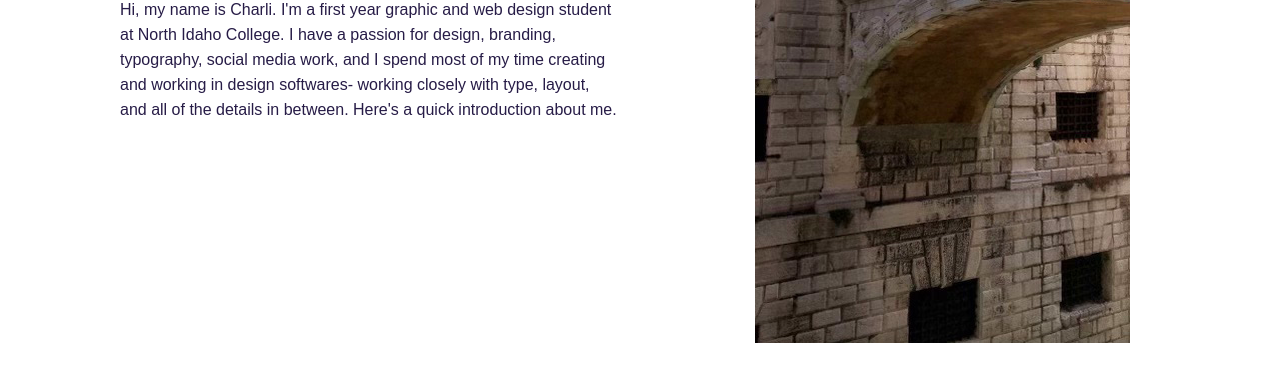
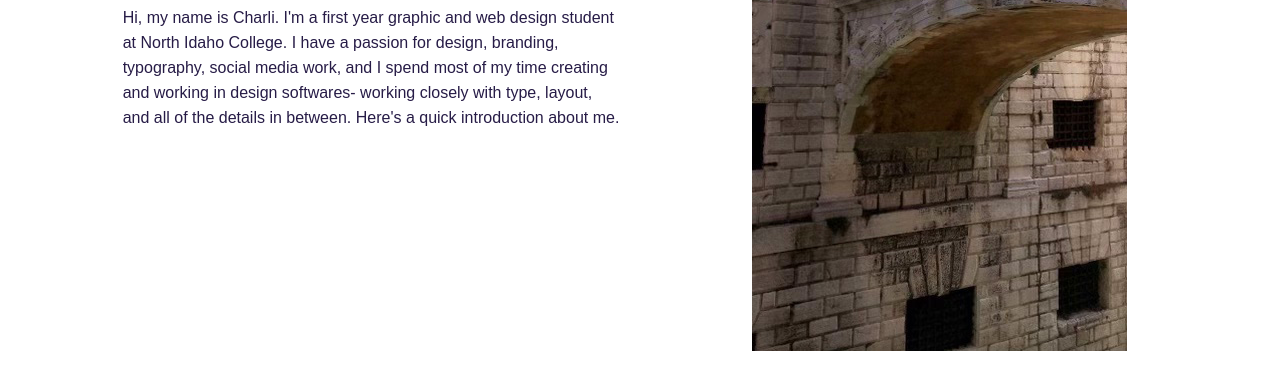
Before and after one commit to cassevven/casseven-portfolio, a plain HTML site: page index.html in a window 1280 px wide. Shown: the part 472-861 px from the top of the page. Drawn offline with Linux system fonts and the light colour scheme; a web font is replaced by a local one.

Commit message:
html margin

```diff
--- a/portfolio.css
+++ b/portfolio.css
@@ -3,8 +3,8 @@
   box-sizing: border-box;
 }
 
-body {
-  margin: 0%;
+html {
+  margin: 0;
 }
 
 .site-header {
```
